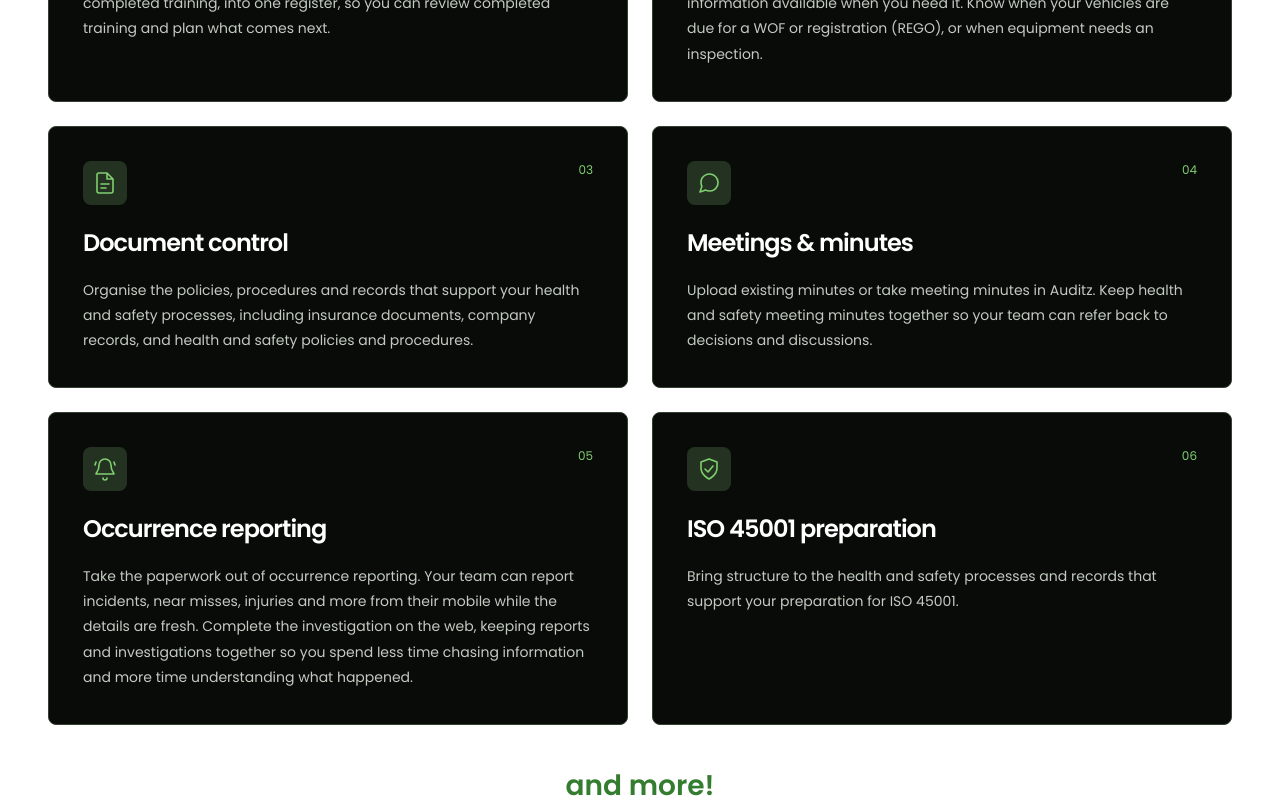
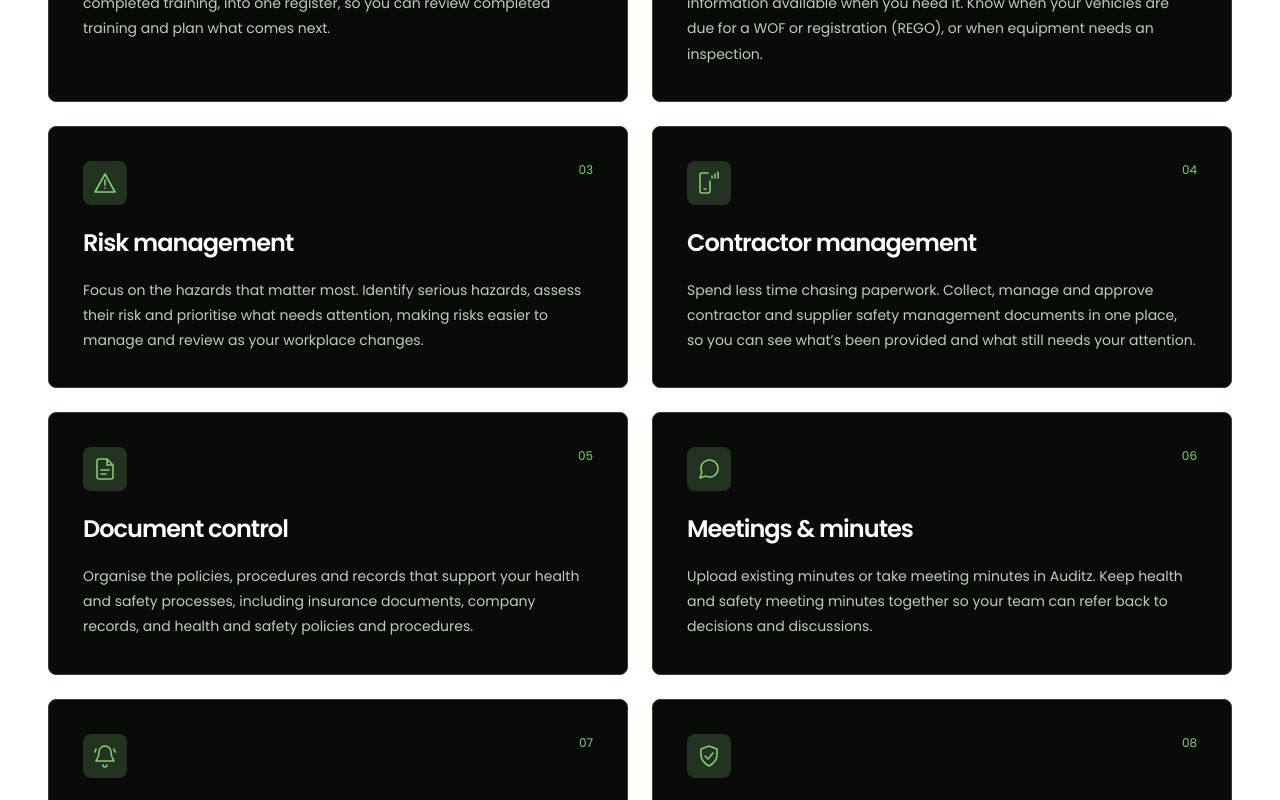
Before and after one commit to Stay-Safe-Auditz-Software-Limited/public-site, a Nuxt app in the folder src/Client/StaySafePublicSite/: page /features in a window 1280 px wide. Shown: the part 660-1460 px from the top of the page. Built offline with nearby package versions, Linux system fonts and the light colour scheme; a web font is replaced by a local one.

Commit message:
Add risk and contractor management feature cards

```diff
--- a/src/Client/StaySafePublicSite/app/components/SiteIcon.vue
+++ b/src/Client/StaySafePublicSite/app/components/SiteIcon.vue
@@ -1,6 +1,9 @@
 <script setup lang="ts">
 defineProps<{ name: string }>()
 const paths: Record<string, string> = {
+  hazard: 'M12 3L2 21h20L12 3z M12 9v5 M12 17v.1',
+  'phone-signal':
+    'M13 10v10a2 2 0 0 1-2 2H5a2 2 0 0 1-2-2V4a2 2 0 0 1 2-2h6 M7 18h2 M15 7V5 M18 7V3 M21 7V1',
   people:
     'M16 21v-2a4 4 0 0 0-4-4H6a4 4 0 0 0-4 4v2 M16 3a4 4 0 0 1 0 8 M22 21v-2a4 4 0 0 0-3-3.87 M13 7a4 4 0 1 1-8 0 4 4 0 0 1 8 0',
   tool: 'M14.7 6.3a1 1 0 0 0 0 1.4l1.6 1.6a1 1 0 0 0 1.4 0L21 6a6 6 0 0 1-7.9 7.9L5.5 21.5a2.1 2.1 0 0 1-3-3l7.6-7.6A6 6 0 0 1 18 3z',
--- a/src/Client/StaySafePublicSite/app/pages/features.vue
+++ b/src/Client/StaySafePublicSite/app/pages/features.vue
@@ -1,5 +1,21 @@
 <script setup lang="ts">
 import { features } from '~/data/site'
+const pageFeatures = [
+  ...features.slice(0, 2),
+  {
+    title: 'Risk management',
+    icon: 'hazard',
+    detail:
+      'Focus on the hazards that matter most. Identify serious hazards, assess their risk and prioritise what needs attention, making risks easier to manage and review as your workplace changes.',
+  },
+  {
+    title: 'Contractor management',
+    icon: 'phone-signal',
+    detail:
+      'Spend less time chasing paperwork. Collect, manage and approve contractor and supplier safety management documents in one place, so you can see what’s been provided and what still needs your attention.',
+  },
+  ...features.slice(2),
+]
 usePageSeo({
   title: 'Features | Stay Safe Auditz Software',
   description:
@@ -21,7 +37,7 @@ usePageSeo({
       </p>
     </section>
     <section class="container feature-detail-grid section-bottom features-page-grid">
-      <article v-for="(feature, index) in features" :key="feature.title" class="feature-detail">
+      <article v-for="(feature, index) in pageFeatures" :key="feature.title" class="feature-detail">
         <span class="feature-icon"><SiteIcon :name="feature.icon" /></span>
         <span class="detail-number">0{{ index + 1 }}</span>
         <h2>{{ feature.title }}</h2>
```
